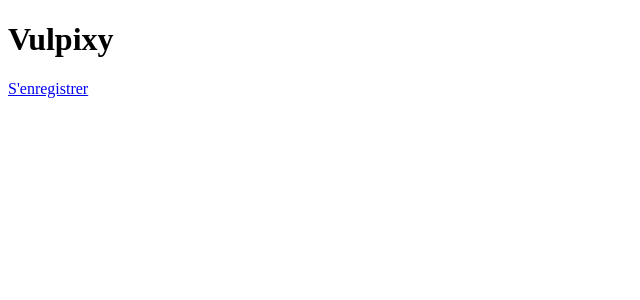
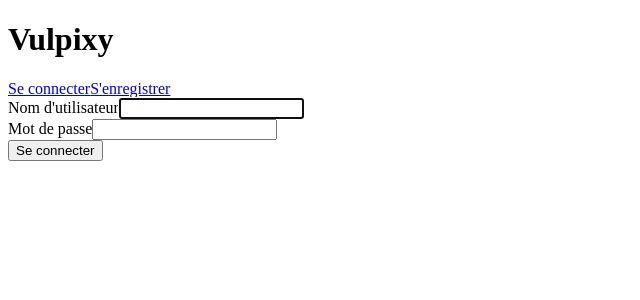
Before and after one commit to LangkaWS/Vulpixy, an Angular app in the folder client/: page /login in a window 1280 px wide. Before the commit this address led to /. Shown: the top 300 px of the page, without its empty margins (0-640 px from the left). Built offline with nearby package versions, Linux system fonts and the light colour scheme.

Commit message:
✨ add login

```diff
--- a/client/src/app/_services/auth.service.ts
+++ b/client/src/app/_services/auth.service.ts
@@ -2,6 +2,8 @@ import { Injectable } from '@angular/core';
 import { HttpClient, HttpHeaders } from "@angular/common/http";
 import { environment } from 'src/environments/environment';
 import { User } from 'src/app/_models/user';
+import { TokenStorageService } from './token-storage.service';
+import { BehaviorSubject } from 'rxjs';
 
 @Injectable({
   providedIn: 'root'
@@ -11,10 +13,31 @@ export class AuthService {
 	private httpOptions = {
 		headers: new HttpHeaders({ 'Content-Type': 'application/json' })
 	}
+	private isLoggedIn$: BehaviorSubject<boolean>;
 
   constructor(
-		private http: HttpClient
-	) { }
+		private http: HttpClient,
+		private tokenStorageService: TokenStorageService
+	) {
+		this.isLoggedIn$ = new BehaviorSubject<boolean>(false);
+	}
+
+	get isLoggedIn() {
+		return this.isLoggedIn$;
+	}
+
+	public login(username: string, password: string) {
+		const response = this.http.post(`${environment.apiURL}/login`,
+			{ username, password },
+			this.httpOptions);
+
+		response.subscribe(data => {
+			this.tokenStorageService.saveToken(data);
+			this.isLoggedIn$.next(true);
+		});
+
+		return response;
+	}
 
 	public register(user: User) {
 		console.log(environment.apiURL);
--- /dev/null
+++ b/client/src/app/_services/token-storage.service.ts
@@ -0,0 +1,16 @@
+import { Injectable } from '@angular/core';
+
+@Injectable({
+  providedIn: 'root'
+})
+export class TokenStorageService {
+
+	private tokenKey = 'auth-token';
+
+  constructor() { }
+
+	public saveToken(token: Object) {
+		window.sessionStorage.removeItem(this.tokenKey);
+		window.sessionStorage.setItem(this.tokenKey, JSON.stringify(token));
+	}
+}
--- a/client/src/app/app-routing.module.ts
+++ b/client/src/app/app-routing.module.ts
@@ -1,8 +1,10 @@
 import { NgModule } from '@angular/core';
 import { RouterModule, Routes } from '@angular/router';
+import { LoginComponent } from './user/login/login.component';
 import { RegisterComponent } from './user/register/register.component';
 
 const routes: Routes = [
+	{ path: 'login', component: LoginComponent },
 	{ path:'register', component: RegisterComponent }
 ];
 
--- a/client/src/app/app.component.html
+++ b/client/src/app/app.component.html
@@ -1,7 +1,8 @@
 <h1>{{ title }}</h1>
 
 <nav>
-	<a routerLink="/register">S'enregistrer</a>
+	<a routerLink="/login" *ngIf="!isLoggedIn">Se connecter</a>
+	<a routerLink="/register" *ngIf="!isLoggedIn">S'enregistrer</a>
 </nav>
 
 <router-outlet></router-outlet>
--- a/client/src/app/app.component.ts
+++ b/client/src/app/app.component.ts
@@ -1,10 +1,22 @@
-import { Component } from '@angular/core';
+import { Component, OnInit } from '@angular/core';
+import { AuthService } from './_services/auth.service';
 
 @Component({
   selector: 'app-root',
   templateUrl: './app.component.html',
   styleUrls: ['./app.component.sass']
 })
-export class AppComponent {
+export class AppComponent implements OnInit {
   title = 'Vulpixy';
+	isLoggedIn = false;
+
+	constructor(
+		private authService: AuthService,
+	) {}
+
+	ngOnInit(): void {
+		this.authService.isLoggedIn.subscribe(isLoggedIn => {
+			this.isLoggedIn = isLoggedIn
+		});
+	}
 }
--- a/client/src/app/app.module.ts
+++ b/client/src/app/app.module.ts
@@ -6,11 +6,13 @@ import { BrowserModule } from '@angular/platform-browser';
 import { AppRoutingModule } from './app-routing.module';
 import { AppComponent } from './app.component';
 import { RegisterComponent } from './user/register/register.component';
+import { LoginComponent } from './user/login/login.component';
 
 @NgModule({
   declarations: [
     AppComponent,
-    RegisterComponent
+    RegisterComponent,
+    LoginComponent
   ],
   imports: [
     BrowserModule,
--- /dev/null
+++ b/client/src/app/user/login/login.component.html
@@ -0,0 +1,44 @@
+<form
+	[formGroup]="loginForm"
+  (ngSubmit)="onSubmit()"
+  novalidate
+>
+
+	<div>
+		<label for="username">Nom d'utilisateur</label>
+    <input
+      type="text"
+      name="username"
+      formControlName="username"
+      autofocus
+      required
+    />
+    <div
+      *ngIf="isSubmitted && formControls.username.errors"
+    >
+      Le nom d'utilisateur est requis.
+    </div>
+	</div>
+
+	<div>
+		<label for="password">Mot de passe</label>
+    <input
+      type="password"
+      name="password"
+      formControlName="password"
+      required
+    />
+    <div
+      *ngIf="isSubmitted && formControls.password.errors"
+    >
+      Le mot de passe est requis.
+    </div>
+	</div>
+
+	<button type="submit">Se connecter</button>
+
+	<div *ngIf="isLoginFailed">
+		Connexion impossible : {{ errorMessage }}
+	</div>
+
+</form>
--- /dev/null
+++ b/client/src/app/user/login/login.component.ts
@@ -0,0 +1,53 @@
+import { Component, OnInit } from '@angular/core';
+import { FormBuilder } from '@angular/forms';
+import { Router } from '@angular/router';
+import { AuthService } from 'src/app/_services/auth.service';
+
+@Component({
+  selector: 'app-login',
+  templateUrl: './login.component.html',
+  styleUrls: ['./login.component.sass']
+})
+export class LoginComponent implements OnInit {
+
+	loginForm = this.formBuilder.group({
+		username: '',
+		password: ''
+	});
+	isLoginFailed = false;
+	isLoggedIn = false;
+	errorMessage = '';
+	isSubmitted = false;
+
+  constructor(
+		private formBuilder: FormBuilder,
+    private authService: AuthService,
+    private router: Router
+	) { }
+
+  ngOnInit(): void {
+		this.authService.isLoggedIn.subscribe(isLoggedIn => {
+			this.isLoggedIn = isLoggedIn;
+		})
+  }
+
+	get formControls() {
+    return this.loginForm.controls;
+  }
+
+	onSubmit() {
+		this.isSubmitted = true;
+		if (this.loginForm.invalid) {
+      return;
+    }
+		const { username, password } = this.loginForm.value;
+		this.authService.login(username, password).subscribe(() => {
+      this.isLoginFailed = false;
+      this.router.navigateByUrl('');
+    }, error => {
+      this.errorMessage = error.error;
+      this.isLoginFailed = true;
+    });
+	}
+
+}
```
Also changed, not shown: client/src/app/user/login/login.component.sass (added), 2 other files (tests, documents, lock files or other folders).
